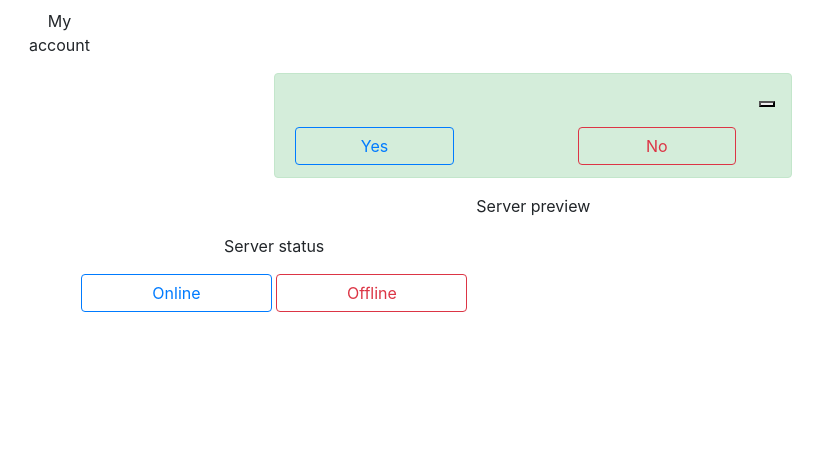
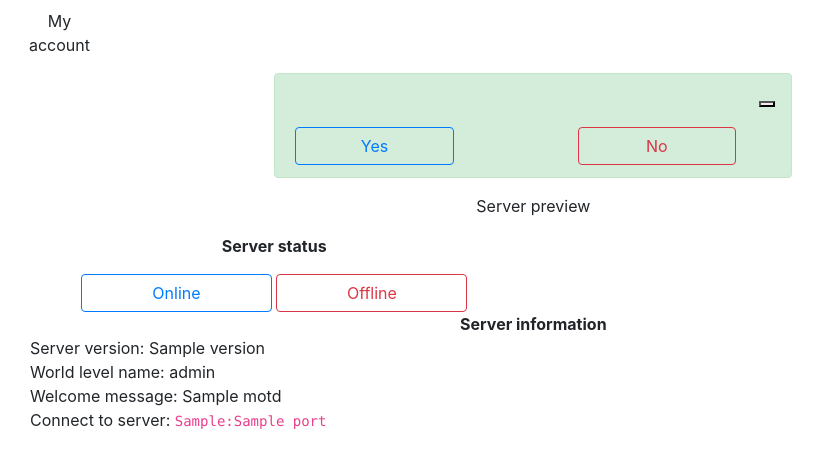
Before and after one commit to Sliwekok/minecraftWebapp, a Symfony app: template templates/server/preview.html.twig in a window 1280 px wide. Shown: the part 285-753 px from the top of the page, without its empty margins (0-826 px from the left). Run offline with Twig, Linux system fonts and the light colour scheme; the template is opened without the code that fills it: most values are stand-ins (such as "Sample title", 1, 10 or a date in 2020); some libraries are stand-ins or nearby versions.

Commit message:
added panel to see server info, version and connection ip

```diff
--- a/templates/server/preview.html.twig
+++ b/templates/server/preview.html.twig
@@ -8,7 +8,7 @@
         </div>
         <div class="col-12 serverManagement">
             <div class="col-6 text-center serverStatus">
-                <p>Server status</p>
+                <p class="font-weight-bold">Server status</p>
                 <div class="col-12">
                     <button data-message="Are you sure you want to set server online?"
                             data-url="{{ url('server_start') }}"
@@ -26,6 +26,15 @@
                     </button>
                 </div>
             </div>
+            <div class="col-16 serverInfo">
+                <div class="font-weight-bold text-center col-12">Server information</div>
+                <div class="col-6">Server version: {{ server.version }}</div>
+                <div class="col-6">World level name: {{ server.config.levelname }}</div>
+                <div class="col-6">Welcome message: {{ server.config.motd }}</div>
+                <div class="col-6">Connect to server:
+                    <code class="connectToServer" title="Click to copy">{{ ip }}:{{ server.config.port }}</code>
+                </div>
+            </div>
         </div>
     </div>
 
```
Also changed, not shown: assets/serverPreview.js (+15 -0 lines), assets/styles/server.scss (+13 -0 lines).
